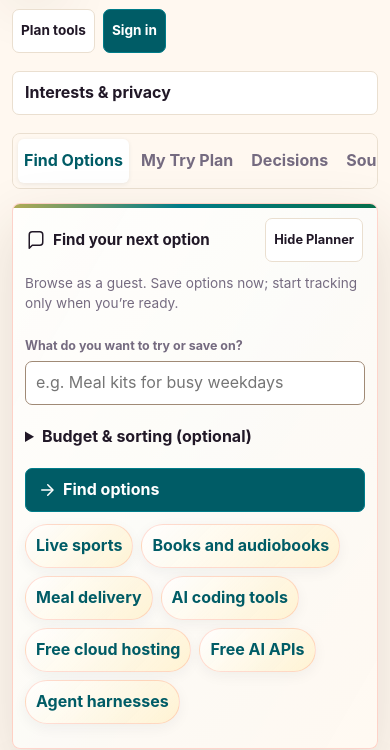
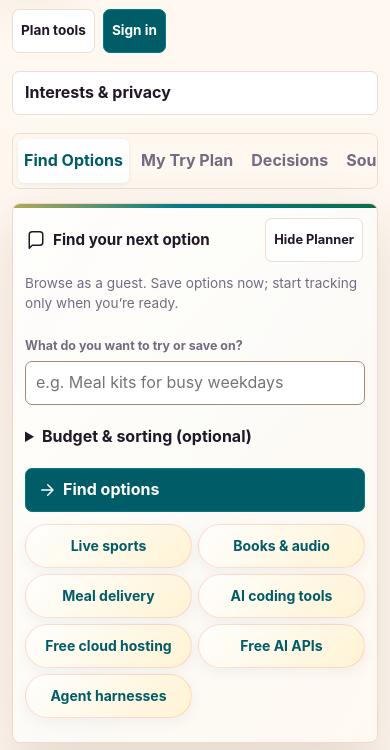
Before and after one commit to sohanbotke/trialforge, a browser extension: page index.html in a window 390 px wide. Shown: the part 109-859 px from the top of the page. Drawn offline with Linux system fonts and the light colour scheme.

Commit message:
Keep mobile example chips within the discovery depth budget

```diff
--- a/index.html
+++ b/index.html
@@ -906,6 +906,8 @@
       .toolbar .btn { width: auto; }
       .hero-panel .panel-body { padding: 12px; }
       .hero-copy p { font-size: .85rem; }
+      .quick-starts { display: grid; grid-template-columns: repeat(2, minmax(0, 1fr)); gap: 6px; }
+      .quick-start { font-size: .875rem; padding-inline: 6px; }
       .offer-facts { grid-template-columns: 1fr 1fr; }
       .tabs { display: flex; overflow-x: auto; }
       .tabs .tab { flex: 0 0 auto; white-space: nowrap; }
@@ -1075,7 +1077,7 @@
                 </form>
                 <div class="quick-starts" aria-label="Quick requirement examples">
                 <button class="quick-start" type="button" data-quick-requirement="Cheapest way to watch live sports and shows">Live sports</button>
-                <button class="quick-start" type="button" data-quick-requirement="Audiobooks and books I can try before paying">Books and audiobooks</button>
+                <button class="quick-start" type="button" data-quick-requirement="Audiobooks and books I can try before paying">Books &amp; audio</button>
                 <button class="quick-start" type="button" data-quick-requirement="Meal delivery services for busy weekdays">Meal delivery</button>
                 <button class="quick-start" type="button" data-quick-requirement="AI coding tools with useful free trials">AI coding tools</button>
                 <button class="quick-start" type="button" data-quick-requirement="Free cloud infrastructure to host my apps">Free cloud hosting</button>
```
Also changed, not shown: review-assets/catalog-polish/catalog-polish-1440.png, review-assets/catalog-polish/catalog-polish-390.png.
